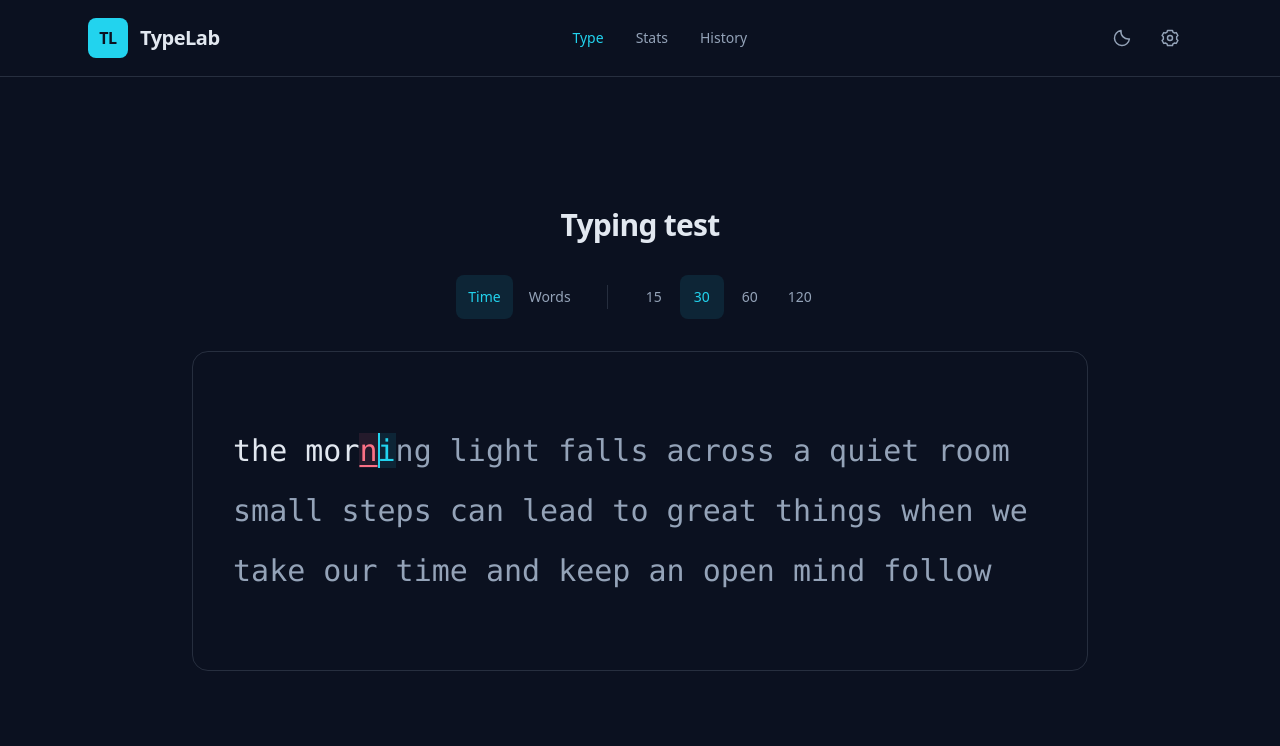
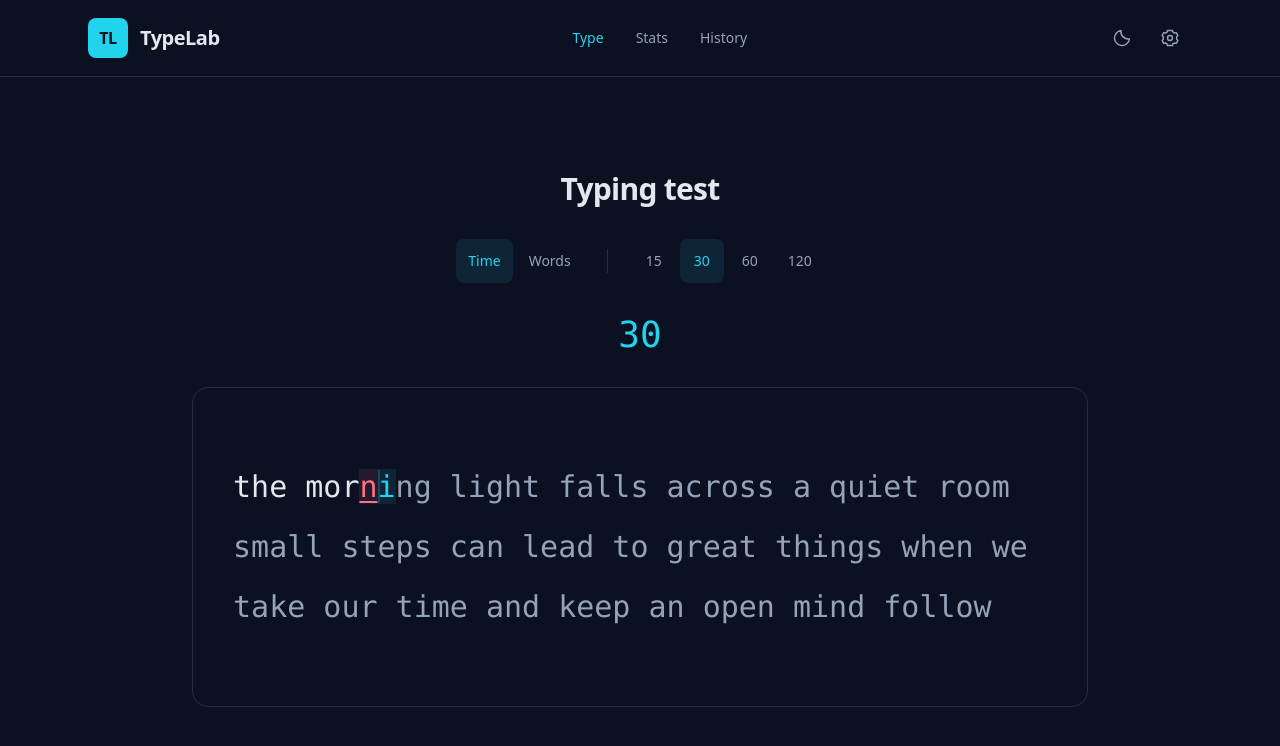
Before and after one commit to nubie69/OranguType, a React (Vite) app: page / in a window 1280 px wide. Shown: the top 746 px of the page. Built offline with nearby package versions, Linux system fonts and the light colour scheme.

Commit message:
Added typing animation and timer

```diff
--- a/src/components/Character.tsx
+++ b/src/components/Character.tsx
@@ -1,4 +1,5 @@
 import type { CharacterState } from '../types/character'
+import TypingCaret from './TypingCaret'
 
 type CharacterProps = {
   character: string
@@ -11,12 +12,13 @@ const stateClasses: Record<CharacterState, string> = {
   incorrect:
     'bg-[var(--color-error)]/10 text-[var(--color-error)] underline decoration-2 underline-offset-4',
   current:
-    'bg-[var(--color-accent)]/10 text-[var(--color-accent)] shadow-[inset_2px_0_0_var(--color-accent)]',
+    'bg-[var(--color-accent)]/10 text-[var(--color-accent)]',
 }
 
 export default function Character({ character, state = 'untyped' }: CharacterProps) {
   return (
-    <span data-state={state} className={stateClasses[state]}>
+    <span data-state={state} className={`relative ${stateClasses[state]}`}>
+      {state === 'current' && <TypingCaret />}
       {character}
     </span>
   )
--- /dev/null
+++ b/src/components/TimerDisplay.tsx
@@ -0,0 +1,15 @@
+type TimerDisplayProps = {
+  seconds: number
+}
+
+export default function TimerDisplay({ seconds }: TimerDisplayProps) {
+  return (
+    <output
+      aria-label="Selected test duration"
+      className="block text-center font-mono text-3xl tabular-nums text-[var(--color-accent)] sm:text-4xl"
+    >
+      {seconds}
+      <span className="sr-only"> seconds</span>
+    </output>
+  )
+}
--- /dev/null
+++ b/src/components/TypingCaret.tsx
@@ -0,0 +1,3 @@
+export default function TypingCaret() {
+  return <span aria-hidden="true" className="typing-caret" />
+}
--- a/src/index.css
+++ b/src/index.css
@@ -7,6 +7,36 @@
   --color-text-secondary: #94a3b8;
   --color-accent: #22d3ee;
   --color-error: #fb7185;
+}
+
+@keyframes typing-caret-blink {
+  0%, 100% {
+    opacity: 1;
+  }
+  50% {
+    opacity: 0.2;
+  }
+}
+
+@layer components {
+  .typing-caret {
+    position: absolute;
+    top: 50%;
+    left: 0;
+    width: 2px;
+    height: 1.1em;
+    border-radius: 999px;
+    background-color: var(--color-accent);
+    transform: translateY(-50%);
+    pointer-events: none;
+    animation: typing-caret-blink 1.2s ease-in-out infinite;
+  }
+
+  @media (prefers-reduced-motion: reduce) {
+    .typing-caret {
+      animation: none;
+    }
+  }
 }
 
 @layer base {
--- a/src/pages/Home.tsx
+++ b/src/pages/Home.tsx
@@ -1,5 +1,6 @@
 import { useState } from 'react'
 import TestModeSelector from '../components/TestModeSelector'
+import TimerDisplay from '../components/TimerDisplay'
 import WordDisplay from '../components/WordDisplay'
 import { sampleWords } from '../data/sampleWords'
 import { demoCharacterStates } from '../data/demoCharacterStates'
@@ -25,6 +26,7 @@ export default function Home() {
           Typing test
         </h1>
         <TestModeSelector settings={settings} onChange={setSettings} />
+        {settings.mode === 'time' && <TimerDisplay seconds={settings.time} />}
         <div className="flex min-h-64 items-center justify-center rounded-2xl border border-[var(--color-text-secondary)]/20 p-6 sm:min-h-80 sm:p-10">
           <WordDisplay words={sampleWords} characterStates={demoCharacterStates} />
         </div>
```
